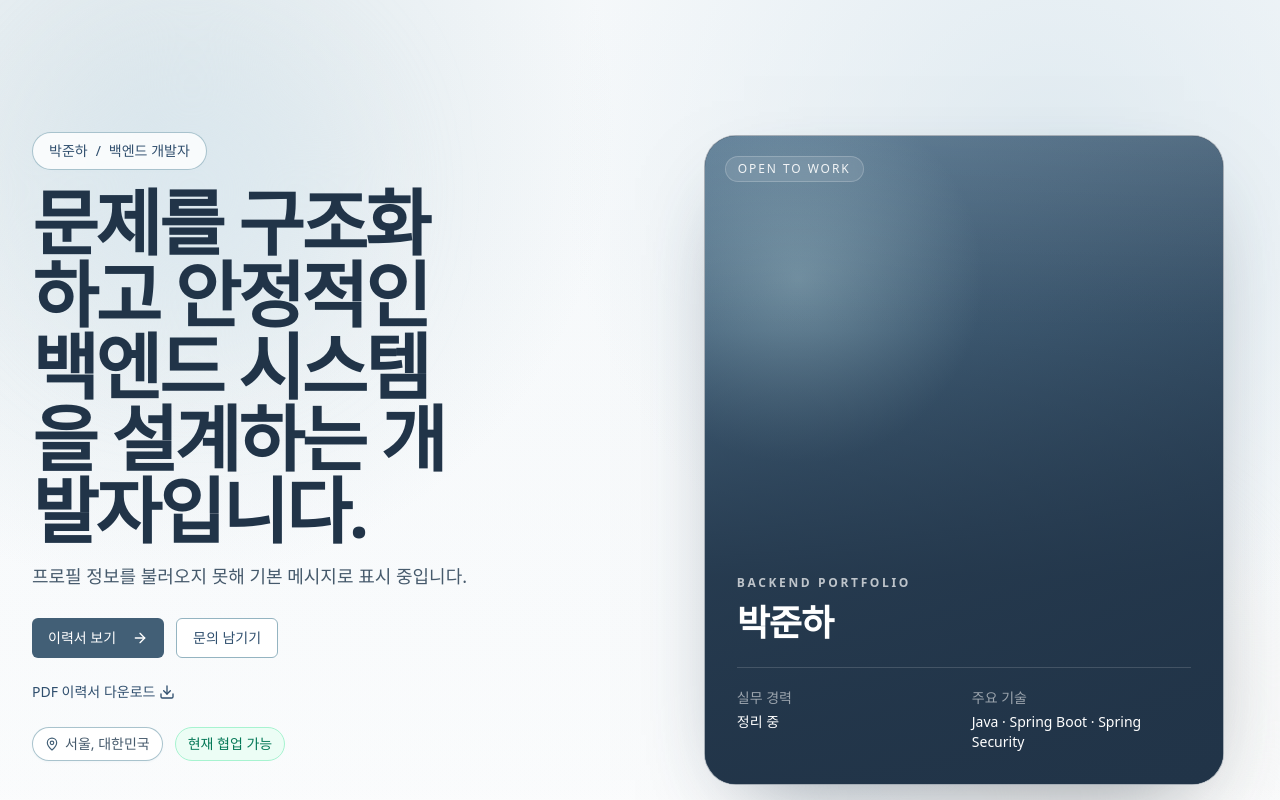
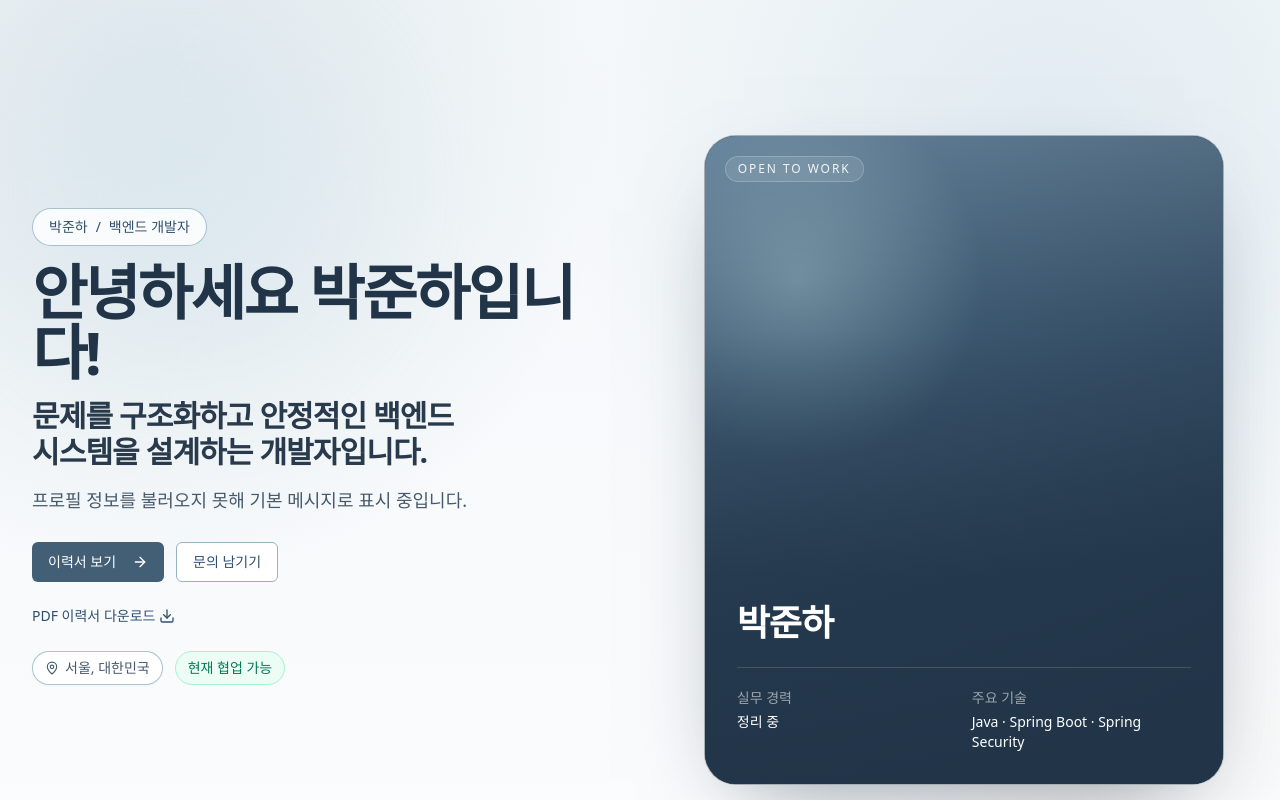
Before and after one commit to Cycrypto/portfolio-blog, a Next.js app in the folder frontend/: page / in a window 1280 px wide. Shown: the top 800 px of the page. Built offline with nearby package versions, Linux system fonts and the light colour scheme; no server answers.

Commit message:
Refine homepage hero heading hierarchy

```diff
--- a/frontend/app/page.tsx
+++ b/frontend/app/page.tsx
@@ -68,12 +68,12 @@ export default async function PortfolioPage() {
     availableForWork,
   } = snapshot;
 
-  const heroHeadline =
+  const heroSubheadline =
     profile.subtitle ||
     '문제를 구조화하고 안정적인 백엔드 시스템을 설계합니다.';
   const heroDescriptionSource = profile.description || profile.about || '';
   const heroDescription =
-    heroDescriptionSource && heroDescriptionSource !== heroHeadline
+    heroDescriptionSource && heroDescriptionSource !== heroSubheadline
       ? heroDescriptionSource.length > 140
         ? `${heroDescriptionSource.slice(0, 140).trimEnd()}...`
         : heroDescriptionSource
@@ -107,9 +107,13 @@ export default async function PortfolioPage() {
                 {profile.title || 'Backend Engineer'}
               </div>
 
-              <h1 className="max-w-[11ch] text-5xl font-bold leading-[0.98] tracking-[-0.04em] text-neutral-slate-900 sm:text-6xl md:text-7xl">
-                {heroHeadline}
+              <h1 className="text-4xl font-bold leading-[0.98] tracking-[-0.04em] text-neutral-slate-900 sm:text-5xl md:text-6xl">
+                안녕하세요 박준하입니다!
               </h1>
+
+              <p className="max-w-[28rem] text-2xl font-semibold leading-tight tracking-[-0.03em] text-neutral-slate-800 md:text-3xl">
+                {heroSubheadline}
+              </p>
 
               <p className="max-w-[36rem] text-base leading-relaxed text-neutral-slate-600 md:text-lg">
                 {heroDescription}
@@ -259,10 +263,7 @@ export default async function PortfolioPage() {
               </div>
 
               <div className="absolute inset-x-0 bottom-0 p-6 text-white md:p-8">
-                <p className="text-xs font-semibold tracking-[0.22em] text-white/70">
-                  BACKEND PORTFOLIO
-                </p>
-                <p className="mt-3 text-3xl font-semibold tracking-[-0.03em] md:text-4xl">
+                <p className="text-3xl font-semibold tracking-[-0.03em] md:text-4xl">
                   {profile.name}
                 </p>
                 <div className="mt-6 grid grid-cols-1 gap-4 border-t border-white/15 pt-5 text-sm text-white/82 sm:grid-cols-2">
```
